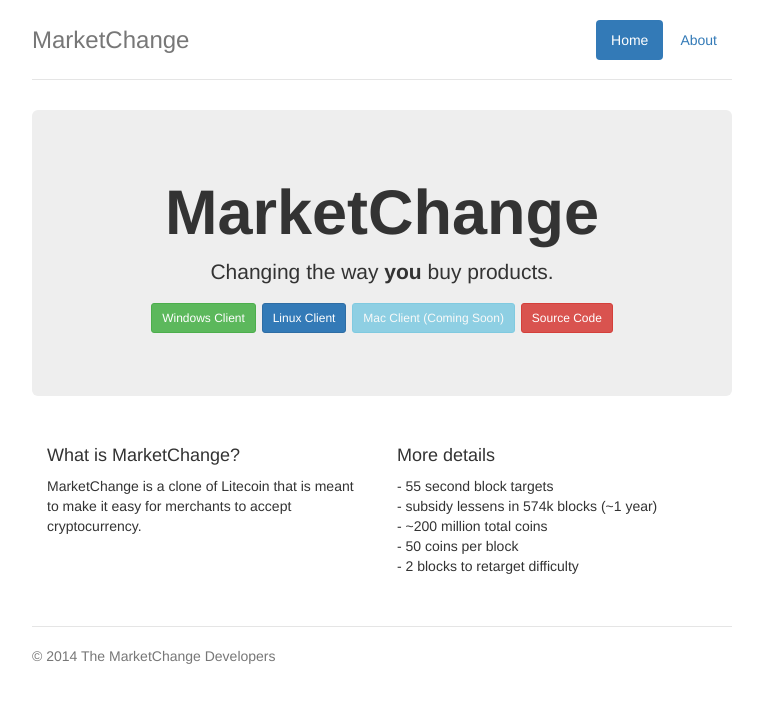
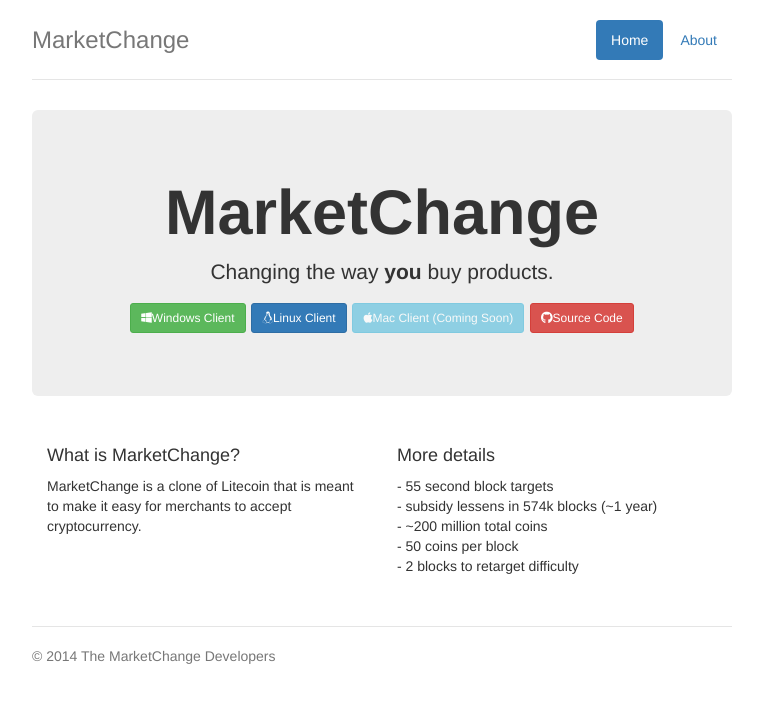
Before and after one commit to MarketChange/marketchange.github.io, a plain HTML site: page index.html in a window 1280 px wide. Shown: the whole page, without its empty margins (258-1021 px from the left). Drawn offline with nearby package versions, Linux system fonts and the light colour scheme.

Commit message:
Update index.html

```diff
--- a/index.html
+++ b/index.html
@@ -7,6 +7,7 @@
     <meta name="description" content="MarketChange is a new cryptocurrency designed to make it easier for merchants to accept it.">
     <title>MarketChange - Changing the way you buy products!</title>
     <link href="http://getbootstrap.com/dist/css/bootstrap.min.css" rel="stylesheet">
+    <link href="https://raw.github.com/FortAwesome/Font-Awesome/master/css/font-awesome.min.css" rel="stylesheet">
     <link href="customstyle.css" rel="stylesheet">
     <!--[if lt IE 9]>
       <script src="https://oss.maxcdn.com/libs/html5shiv/3.7.0/html5shiv.js"></script>
@@ -28,10 +29,10 @@
       <div class="jumbotron">
         <h1><b>MarketChange</b></h1>
         <p class="lead">Changing the way <b>you</b> buy products.</p>
-        <p><a class="btn btn-sm btn-success" href="https://github.com/marketchange/marketchange/releases/download/v0.1.0Beta/marketchange-windown.zip">Windows Client</a>
-        <a class="btn btn-sm btn-primary" href="https://github.com/marketchange/marketchange/releases/download/v0.1.0Beta/marketchange-linux.zip" >Linux Client</a>
-        <a class="btn btn-sm btn-info" href="#" disabled="disabled">Mac Client (Coming Soon)</a>
-        <a class="btn btn-sm btn-danger" href="https://github.com/marketchange/marketchange/" >Source Code</a></p>
+        <p><a class="btn btn-sm btn-success" href="https://github.com/marketchange/marketchange/releases/download/v0.1.0Beta/marketchange-windown.zip"><i class="fa fa-windows"></i>Windows Client</a>
+        <a class="btn btn-sm btn-primary" href="https://github.com/marketchange/marketchange/releases/download/v0.1.0Beta/marketchange-linux.zip" ><i class="fa fa-linux"></i>Linux Client</a>
+        <a class="btn btn-sm btn-info" href="#" disabled="disabled"><i class="fa fa-apple"></i>Mac Client (Coming Soon)</a>
+        <a class="btn btn-sm btn-danger" href="https://github.com/marketchange/marketchange/" ><i class="fa fa-github"></i>Source Code</a></p>
       </div>
 
       <div class="row marketing">
```
